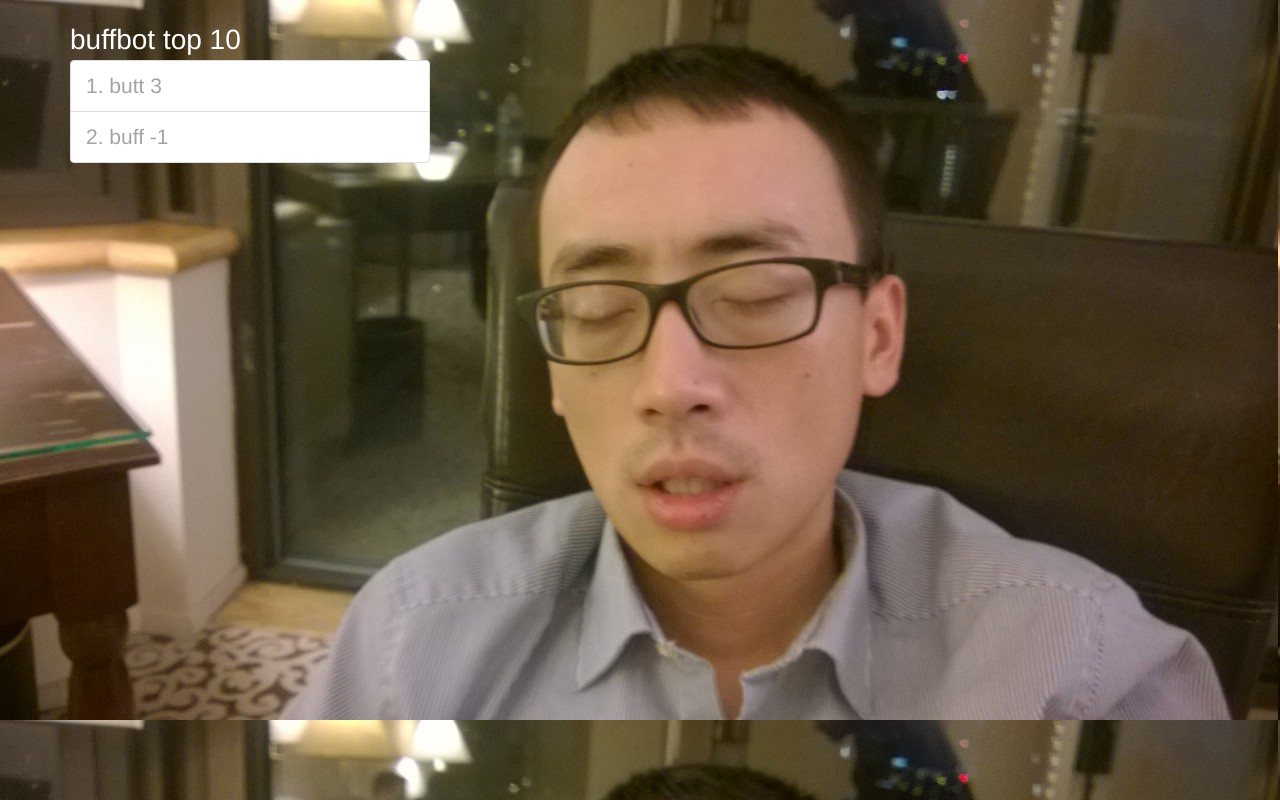
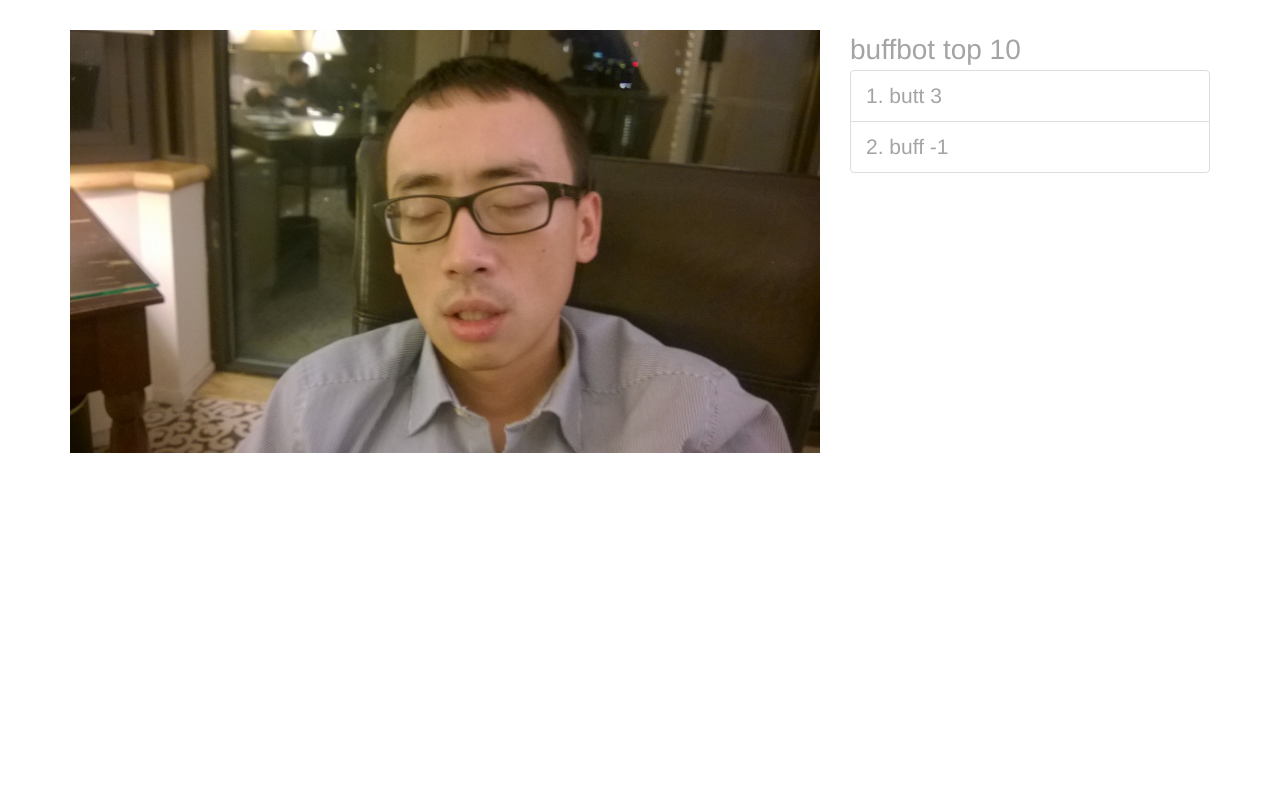
Before and after one commit to chokshaa/chokshaa.github.io, a plain HTML site: page index.html in a window 1280 px wide. Drawn offline with nearby package versions, Linux system fonts and the light colour scheme.

Commit message:
switch back to two column
two column

```diff
--- a/css/style.css
+++ b/css/style.css
@@ -3,15 +3,13 @@ html {
 }
 
 body {
-	background-image: url("../img/WP_20150307_03_56_17_Pro.jpg");
-	margin-top: 20px;
-	background-color: white;
+	margin-top: 30px;
 	font-family: "HelveticaNeue-Light", "Helvetica Neue Light", "Helvetica Neue", Helvetica, Arial, "Lucida Grande", sans-serif;
 	font-weight: 300;
 }
 
 .top10 {
-	color: white;
+	color: #A4A4A4;
 	font-size: 2em;
 	font-weight: 100;
 }
--- a/index.html
+++ b/index.html
@@ -23,14 +23,15 @@
 
     <div class="container">
       <div class="row">
+        <div class="col-xs-12 col-md-8">
+          <img width="100%" src="img/WP_20150307_03_56_17_Pro.jpg" />
+        </div>
         <div class="col-xs-12 col-md-4">
             <div class="top10">buffbot top 10</div>
             <ul class="list-group">
               <li class="list-group-item listItem">1. butt 3</li>
               <li class="list-group-item listItem">2. buff -1</li>
             </ul>
-        </div>
-        <div class="col-xs-12 col-md-8">
         </div>
       </div>
     </div>
```
